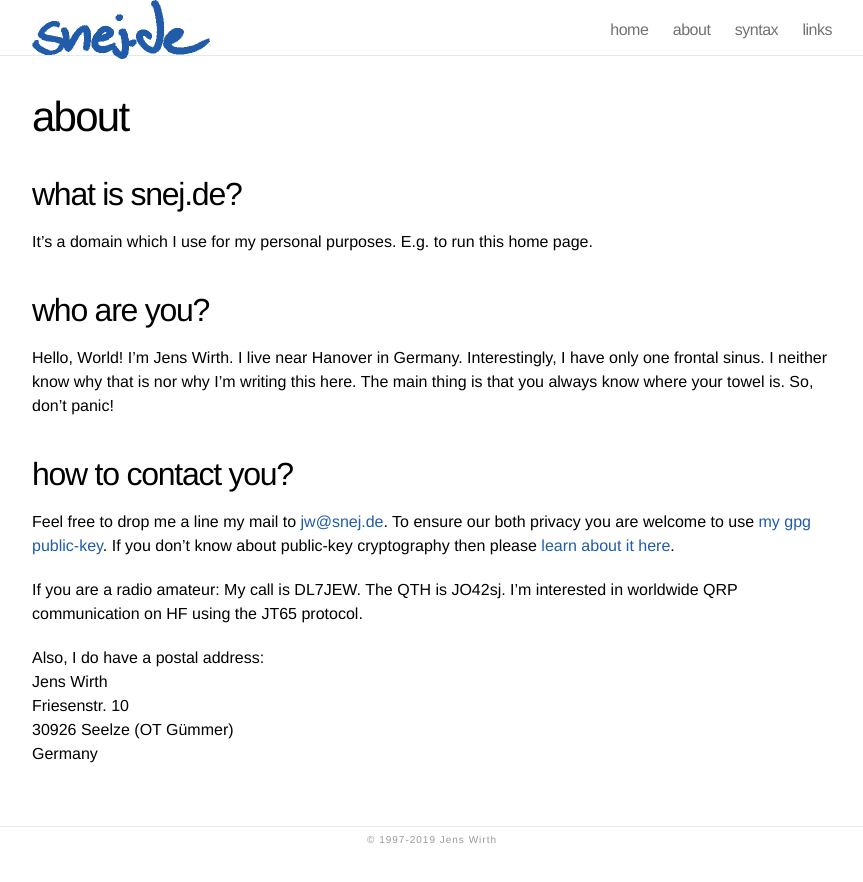
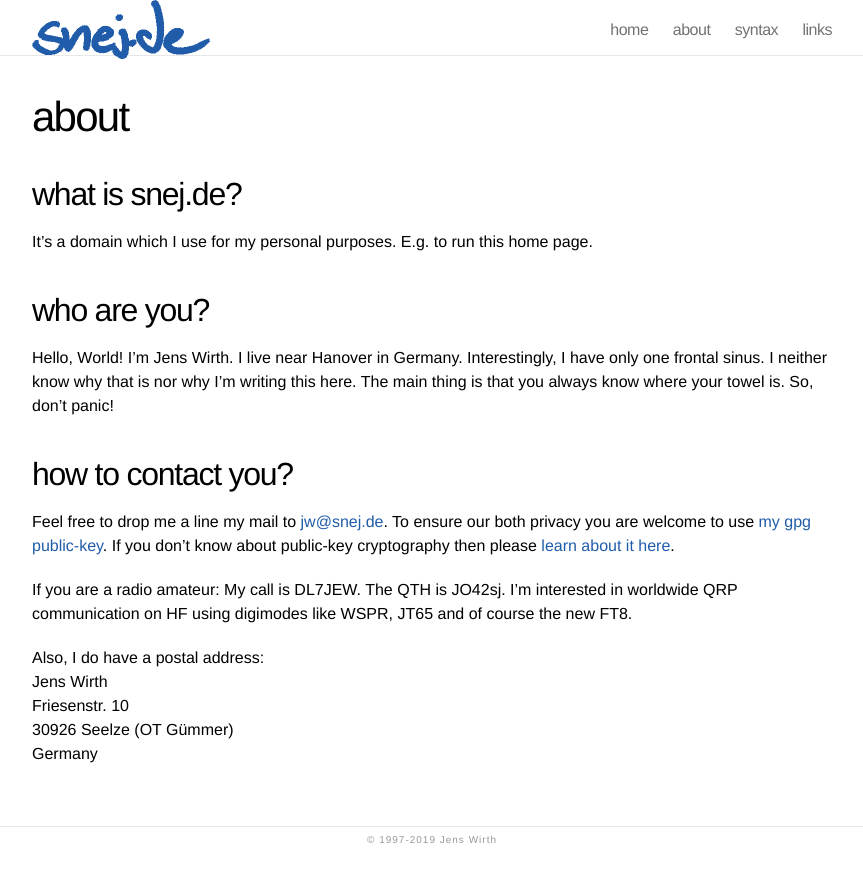
Before and after one commit to jewirth/jewirth.github.io, a Jekyll site: the page built from about.md, in a window 1280 px wide. Shown: the top 882 px of the page, without its empty margins (208-1071 px from the left). Built offline with Jekyll 4.4.1, drawn with Linux system fonts in a browser that asks for light colours.

Commit message:
Update about.md

```diff
--- a/about.md
+++ b/about.md
@@ -14,7 +14,7 @@ Hello, World! I'm Jens Wirth. I live near Hanover in Germany. Interestingly, I h
 
 Feel free to drop me a line my mail to [jw@snej.de](mailto:jw@snej.de). To ensure our both privacy you are welcome to use <a href="http://snej.de/downloads/2F839E01.txt">my gpg public-key</a>. If you don&rsquo;t know about public-key cryptography then please <a href="http://en.wikipedia.org/wiki/Public-key_cryptography">learn about it here</a>.
 
-If you are a radio amateur: My call is DL7JEW. The QTH is JO42sj. I'm interested in worldwide QRP communication on HF using the JT65 protocol.
+If you are a radio amateur: My call is DL7JEW. The QTH is JO42sj. I'm interested in worldwide QRP communication on HF using digimodes like WSPR, JT65 and of course the new FT8.
 
 Also, I do have a postal address:<br />
 Jens Wirth<br />
```
